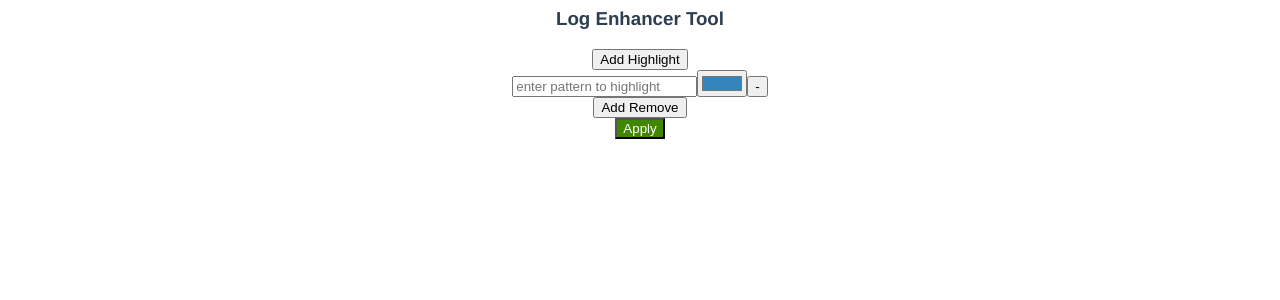
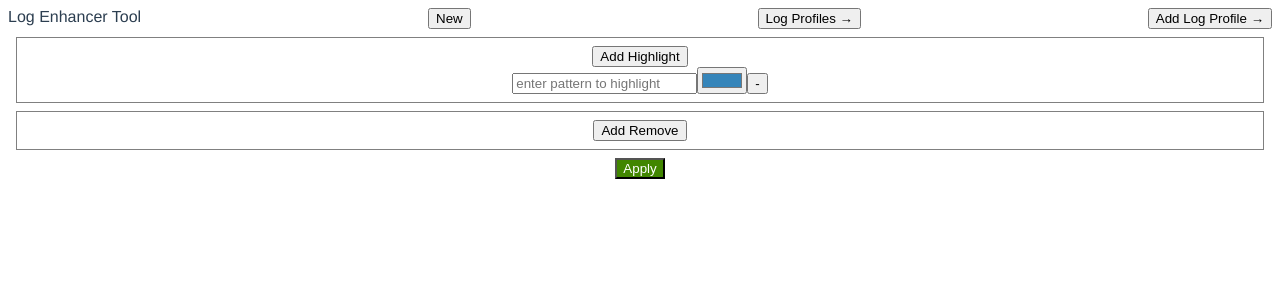
Before and after one commit to erictsai6/log-enhancer-chrome-ext, a Vue app: page / in a window 1280 px wide. Both pictures are taken after a click on the button "Add Highlight". Shown: the top 300 px of the page. Built offline with nearby package versions, Linux system fonts and the light colour scheme.

Commit message:
Log profiles commit

```diff
--- a/src/popup/App.vue
+++ b/src/popup/App.vue
@@ -1,51 +1,51 @@
 <template>
-  <h3>Log Enhancer Tool</h3>
-  <div>
-    <button v-on:click="addHighlight">Add Highlight</button>
-    <div v-for="(highlight, index) in highlights" :key="index">
-      <HighlightInput
-        :index="index"
-        v-model:text="highlight.text"
-        v-model:color="highlight.color"
-        :onDelete="deleteHighlight"
-      />
-    </div>
-  </div>
-  <div>
-    <button v-on:click="addRemove">Add Remove</button>
-
-    <div v-for="(remove, index) in removes" :key="index">
-      <RemoveInput
-        :index="index"
-        v-model:text.sync="remove.text"
-        :onDelete="deleteRemove"
-      />
-    </div>
-  </div>
-  <div>
-    <button class="primary-btn" v-on:click="applyChanges">Apply</button>
-  </div>
+  <template v-if="route === 'HOME'">
+    <HomePage
+      :selectedProfile="appState.selectedProfile"
+      :onApplyChanges="applyChanges"
+      :onNewLogProfile="newLogProfile"
+      :onNavigateToAddLogProfilePage="navigateToAddLogProfilePage"
+      :onNavigateToLogProfilesPage="navigateToLogProfilesPage" />
+  </template>
+  <template v-if="route === 'LOG_PROFILES_PAGE'">
+    <LogProfilesPage
+      :savedLogProfiles="appState.savedLogProfiles"
+      :onSelect="selectLogProfile"
+      :onDelete="deleteLogProfile"
+      :onGoBack="navigateToHome"
+    />
+  </template>
+  <template v-if="route === 'ADD_LOG_PROFILE_PAGE'">
+    <AddLogProfilePage
+      :onAddLogProfile="saveLogProfile"
+      :onGoBack="navigateToHome"
+    />
+  </template>
 </template>
 
 <script lang="ts">
 import { defineComponent } from "vue";
-import HighlightInput from "./components/HighlightInput.vue";
-import RemoveInput from "./components/RemoveInput.vue";
+import HomePage from "./components/HomePage.vue";
+import LogProfilesPage from "./components/LogProfilesPage.vue";
+import AddLogProfilePage from "./components/AddLogProfilePage.vue";
 
 import { storage } from "./storage";
-import { getRandomColor } from "./colors";
+
+import { AppState } from './models/app-state';
+import { LogProfile } from "./models/log-profile";
 
 export default defineComponent({
   name: "App",
   components: {
-    HighlightInput,
-    RemoveInput,
+    HomePage,
+    LogProfilesPage,
+    AddLogProfilePage
   },
   data() {
     return {
-      highlights: [],
-      removes: [],
+      appState: new AppState(LogProfile.emptyLogProfile(), []),
       logs: [],
+      route: 'HOME'
     };
   },
   mounted: function () {
@@ -54,41 +54,48 @@ export default defineComponent({
       if (!value) {
         return;
       }
-      if (value.highlights) {
-        this.highlights = value.highlights;
-      }
-      if (value.removes) {
-        this.removes = value.removes;
-      }
+      this.appState = AppState.fromStorage(value);
     });
   },
   methods: {
-    deleteHighlight(i: number) {
-      this.highlights.splice(i, 1);
+    navigateToLogProfilesPage() {
+      this.route = 'LOG_PROFILES_PAGE';
     },
-    deleteRemove(i: number) {
-      this.removes.splice(i, 1);
+    navigateToAddLogProfilePage() {
+      this.route = 'ADD_LOG_PROFILE_PAGE';
     },
-    addHighlight() {
-      this.highlights.push({
-        text: "",
-        color: getRandomColor(),
-      });
+    navigateToHome() {
+      this.route = 'HOME';
     },
-    addRemove() {
-      this.removes.push({
-        text: "",
-      });
+    newLogProfile() {
+      this.appState.selectedProfile = LogProfile.emptyLogProfile();
+    },
+    saveLogProfile(name: string) {
+      this.appState.saveLogProfile(name);
+      storage.saveData(this.appState);
+      this.navigateToHome();
+    },
+    selectLogProfile(index: number) {
+      this.appState.selectedProfile = this.appState.savedLogProfiles[index];
+      this.navigateToHome();
+    },
+    deleteLogProfile(index: number) {
+      if (this.appState.selectedProfile.name === this.appState.savedLogProfiles[index].name) {
+        this.newLogProfile();
+      }
+      this.appState.deleteLogProfile(index);
+
+      storage.saveData(this.appState);
     },
     applyChanges() {
-      const highlights = this.highlights.filter((x) => !!x);
-      const removes = this.removes.filter((x) => !!x);
+      const highlights = this.appState.selectedProfile.highlights.filter((x) => !!x);
+      const removes = this.appState.selectedProfile.removes.filter((x) => !!x);
 
       chrome.runtime.sendMessage({
         highlights,
         removes,
       });
-      storage.saveData({ highlights, removes });
+      storage.saveData(this.appState);
     },
   },
 });
@@ -102,8 +109,4 @@ export default defineComponent({
   text-align: center;
   color: #2c3e50;
 }
-.primary-btn {
-  background-color: rgb(65, 134, 0);
-  color: white;
-}
 </style>
--- /dev/null
+++ b/src/popup/components/AddLogProfilePage.vue
@@ -0,0 +1,41 @@
+<template>
+  <div class="header-container">
+      <div>Add Log Profile</div>
+      <button v-on:click="_onGoBack">Go back</button>
+  </div>
+  <div>
+    <input name="name" type="text" placeholder="enter unique log profile name" v-model="name" @change="onNameUpdate">
+    <button class="primary-btn" v-on:click="_onAddLogProfile">Save</button>
+  </div>
+</template>
+
+<script lang="ts">
+import { defineComponent } from 'vue'
+
+export default defineComponent({
+  name: 'AddLogProfilePage',
+  data() {
+    return {
+      name: ''
+    }
+  },
+  props: {
+    onAddLogProfile: Function,
+    onGoBack: Function,
+  },
+  methods: {
+    onNameUpdate(e) {
+      this.$emit('update:name', e.target.value);
+    },
+    _onGoBack() {
+      this.$props.onGoBack();
+    },
+    _onAddLogProfile() {
+      this.$props.onAddLogProfile(this.name);
+    }
+  }
+})
+</script>
+
+<style>
+</style>
--- /dev/null
+++ b/src/popup/components/HomePage.vue
@@ -0,0 +1,100 @@
+<template>
+    <div class="header-container">
+        <div>Log Enhancer Tool</div>
+        <button
+          v-on:click="newLogProfile"
+        >New</button>
+        <button
+            v-on:click="navigateToLogProfilesPage">
+            Log Profiles &#8594;</button>
+         <button
+            v-if="!selectedProfile.name"
+            v-on:click="navigateToAddLogProfilePage">
+            Add Log Profile &#8594;</button>
+    </div>
+    <div v-if="selectedProfile.name">{{selectedProfile.name}}</div>
+    <div class="input-container">
+        <button v-on:click="addHighlight">Add Highlight</button>
+        <div v-for="(highlight, index) in selectedProfile.highlights" :key="index">
+        <HighlightInput
+            :index="index"
+            v-model:text="highlight.text"
+            v-model:color="highlight.color"
+            :onDelete="deleteHighlight"
+        />
+        </div>
+    </div>
+    <div class="input-container">
+        <button v-on:click="addRemove">Add Remove</button>
+        <div v-for="(remove, index) in selectedProfile.removes" :key="index">
+        <RemoveInput
+            :index="index"
+            v-model:text.sync="remove.text"
+            :onDelete="deleteRemove"
+        />
+        </div>
+    </div>
+    <div>
+        <button class="primary-btn" v-on:click="onApplyChanges">Apply</button>
+    </div>
+</template>
+
+<script lang="ts">
+import { defineComponent } from 'vue'
+import HighlightInput from "./HighlightInput.vue";
+import RemoveInput from "./RemoveInput.vue";
+
+export default defineComponent({
+  name: 'HomePage',
+  components: {
+    HighlightInput,
+    RemoveInput
+  },
+  props: {
+    selectedProfile: Object,
+    onNewLogProfile: Function,
+    onNavigateToAddLogProfilePage: Function,
+    onNavigateToLogProfilesPage: Function,
+    onApplyChanges: Function
+  },
+  methods: {
+    deleteHighlight(i: number) {
+      this.$props.selectedProfile.deleteHighlight(i);
+    },
+    deleteRemove(i: number) {
+      this.$props.selectedProfile.deleteRemove(i);
+    },
+    addHighlight() {
+      this.$props.selectedProfile.addHighlight();
+    },
+    addRemove() {
+      this.$props.selectedProfile.addRemove();
+    },
+    newLogProfile() {
+      this.$props.onNewLogProfile();
+    },
+    navigateToAddLogProfilePage() {
+      this.$props.onNavigateToAddLogProfilePage();
+    },
+    navigateToLogProfilesPage() {
+      this.$props.onNavigateToLogProfilesPage();
+    }
+  }
+})
+</script>
+<style>
+.header-container {
+    display: flex;
+    flex-direction: row;
+    justify-content: space-between;
+}
+.input-container {
+    border: 1px solid gray;
+    padding: 8px;
+    margin: 8px;
+}
+.primary-btn {
+  background-color: rgb(65, 134, 0);
+  color: white;
+}
+</style>
--- /dev/null
+++ b/src/popup/components/LogProfile.vue
@@ -0,0 +1,39 @@
+<template>
+    <div class="log-profile-container">
+        <button
+            v-on:click="_onSelect">Select</button>
+        <span>{{logProfile.name}}</span>
+        <button
+            v-on:click="_onDelete">Remove</button>
+    </div>
+</template>
+
+<script lang="ts">
+import { defineComponent } from 'vue'
+
+export default defineComponent({
+  name: 'LogProfile',
+  props: {
+    logProfile: Object,
+    index: Number,
+    onSelect: Function,
+    onDelete: Function,
+  },
+  methods: {
+    _onSelect() {
+        this.$props.onSelect(this.$props.index);
+    },
+    _onDelete() {
+        this.$props.onDelete(this.$props.index);
+    }
+  }
+})
+</script>
+
+<style>
+.log-profile-container {
+    display: flex;
+    flex-direction: row;
+
+}
+</style>
--- /dev/null
+++ b/src/popup/components/LogProfilesPage.vue
@@ -0,0 +1,47 @@
+<template>
+  <div class="header-container">
+      <div>Log Profiles</div>
+      <button v-on:click="_onGoBack">Go back</button>
+  </div>
+  <div v-if="savedLogProfiles.length === 0">No saved log profiles found.</div>
+  <div v-for="(logProfile, index) in savedLogProfiles" :key="logProfile.name">
+    <LogProfile
+        :index="index"
+        :logProfile="logProfile"
+        :onSelect="_onSelect"
+        :onDelete="_onDelete"
+    />
+    </div>
+</template>
+
+<script lang="ts">
+import { defineComponent } from 'vue'
+import LogProfile from './LogProfile.vue';
+
+export default defineComponent({
+  name: 'LogProfilesPage',
+  components: {
+    LogProfile
+  },
+  props: {
+    savedLogProfiles: Array,
+    onGoBack: Function,
+    onSelect: Function,
+    onDelete: Function
+  },
+  methods: {
+    _onSelect(index) {
+      this.$props.onSelect(index);
+    },
+    _onDelete(index) {
+      this.$props.onDelete(index);
+    },
+    _onGoBack() {
+      this.$props.onGoBack();
+    }
+  }
+})
+</script>
+
+<style>
+</style>
--- a/src/popup/components/RemoveInput.vue
+++ b/src/popup/components/RemoveInput.vue
@@ -18,7 +18,7 @@ export default defineComponent({
       this.$emit('update:text', e.target.value);
     },
     _onDelete() {
-      this.$props.onDelete(this.$props.i);
+      this.$props.onDelete(this.$props.index);
     }
   }
 })
--- /dev/null
+++ b/src/popup/models/app-state.ts
@@ -0,0 +1,55 @@
+import { LogProfile } from "./log-profile";
+import { Highlight } from "./highlight";
+import { Remove } from "./remove";
+
+export class AppState {
+    selectedProfile: LogProfile;
+    savedLogProfiles: LogProfile[];
+
+    // Increment when breaking changes are needed
+    public static version = '2';
+
+    constructor(selectedProfile: LogProfile, savedLogProfiles: LogProfile[]) {
+        this.selectedProfile = selectedProfile;
+        this.savedLogProfiles = savedLogProfiles;
+    }
+
+    public saveLogProfile(name: string) {
+        this.validateUniqueName(name);
+        this.selectedProfile.name = name;
+        this.savedLogProfiles.push(this.selectedProfile);
+    }
+
+    public updateLogProfile(index: number) {
+        this.savedLogProfiles[index] = this.selectedProfile;
+    }
+
+    public deleteLogProfile(index: number) {
+        this.savedLogProfiles.splice(index, 1);
+    }
+
+    private validateUniqueName(name: string) {
+        if (this.savedLogProfiles.filter(x => x.name === name).length > 0) {
+            throw new Error(`Log profile name must be unique`);
+        }
+    }
+
+    public static fromStorage(document: any) {
+        /*
+        {
+            highlights: Highlight[],
+            removes: Remove[]
+        }
+        */
+        if (!document.version) {
+            return new AppState(new LogProfile(null,
+                (document.highlights || []).map(x => Highlight.fromStorage(x)),
+                (document.removes || []).map(x => Remove.fromStorage(x))), []);
+        }
+        if (document.version === AppState.version) {
+            return new AppState(LogProfile.fromStorage(document.selectedProfile),
+                document.savedLogProfiles.map(x => LogProfile.fromStorage(x)));
+        }
+        throw new Error(`Unsupported version found, ${document.version}`);
+    }
+}
--- /dev/null
+++ b/src/popup/models/highlight.ts
@@ -0,0 +1,13 @@
+export class Highlight {
+    text: string;
+    color: string;
+
+    constructor(text: string, color: string) {
+        this.text = text;
+        this.color = color;
+    }
+
+    public static fromStorage(document: any) {
+        return new Highlight(document.text, document.color);
+    }
+}
--- /dev/null
+++ b/src/popup/models/log-profile.ts
@@ -0,0 +1,50 @@
+import { getRandomColor } from "../colors";
+import { Highlight } from "./highlight";
+import { Remove } from "./remove";
+
+export class LogProfile {
+    name: string | null;
+    highlights: Highlight[];
+    removes: Remove[];
+
+    constructor(
+        name: string | null,
+        highlights: Highlight[],
+        removes: Remove[]) {
+        this.name = name;
+        this.highlights = highlights;
+        this.removes = removes;
+    }
+
+    public static emptyLogProfile() {
+        return new LogProfile(null, [], [])
+    }
+
+    public static fromStorage(document: any) {
+        return new LogProfile(
+            document.name,
+            document.highlights.map(x => Highlight.fromStorage(x)),
+            document.removes.map(x => Remove.fromStorage(x)),
+        )
+    }
+
+    public isDefault() {
+        return !this.name;
+    }
+
+    public addHighlight() {
+        this.highlights.push(new Highlight('', getRandomColor()));
+    }
+
+    public addRemove() {
+        this.removes.push(new Remove(''));
+    }
+
+    public deleteHighlight(i: number) {
+        this.highlights.splice(i, 1);
+    }
+
+    public deleteRemove(i: number) {
+        this.removes.splice(i, 1);
+    }
+}
--- /dev/null
+++ b/src/popup/models/remove.ts
@@ -0,0 +1,11 @@
+export class Remove {
+    text: string;
+
+    constructor(text: string) {
+        this.text = text;
+    }
+
+    public static fromStorage(document: any) {
+        return new Remove(document.text);
+    }
+}
```
Also changed, not shown: 1 other file (tests, documents, lock files or other folders).
